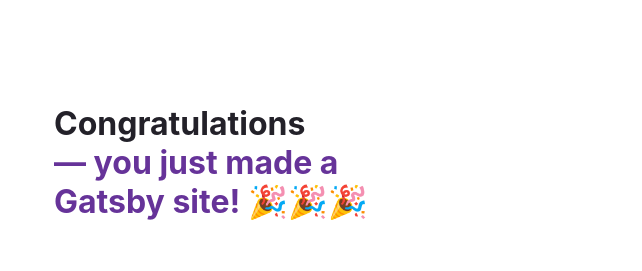
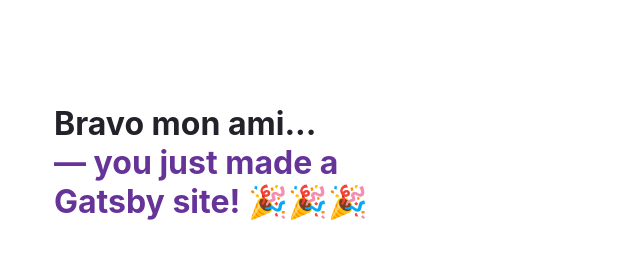
Before and after one commit to laplam/mon-premier-site-gatsby, a Gatsby site: page / in a window 1280 px wide. Shown: the top 271 px of the page, without its empty margins (50-692 px from the left). Built offline with nearby package versions, Linux system fonts and the light colour scheme; Gatsby itself is replaced by a stand-in of ours.

```diff
--- a/src/pages/index.js
+++ b/src/pages/index.js
@@ -131,7 +131,7 @@
     <main style={pageStyles}>
       <title>Home Page</title>
       <h1 style={headingStyles}>
-        Congratulations
+        Bravo mon ami...
         <br />
         <span style={headingAccentStyles}>— you just made a Gatsby site! </span>
         <span role="img" aria-label="Party popper emojis">
```
